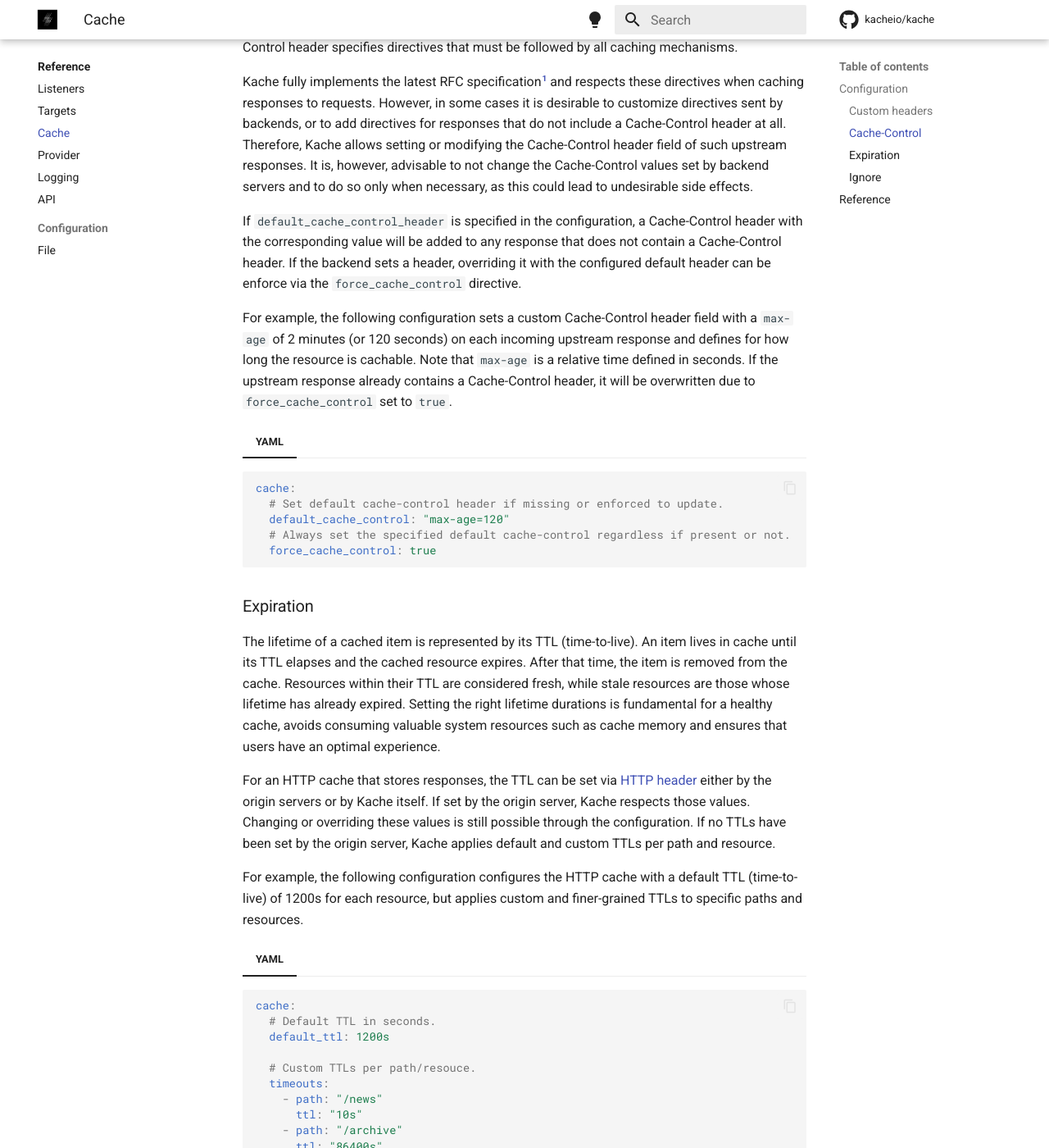
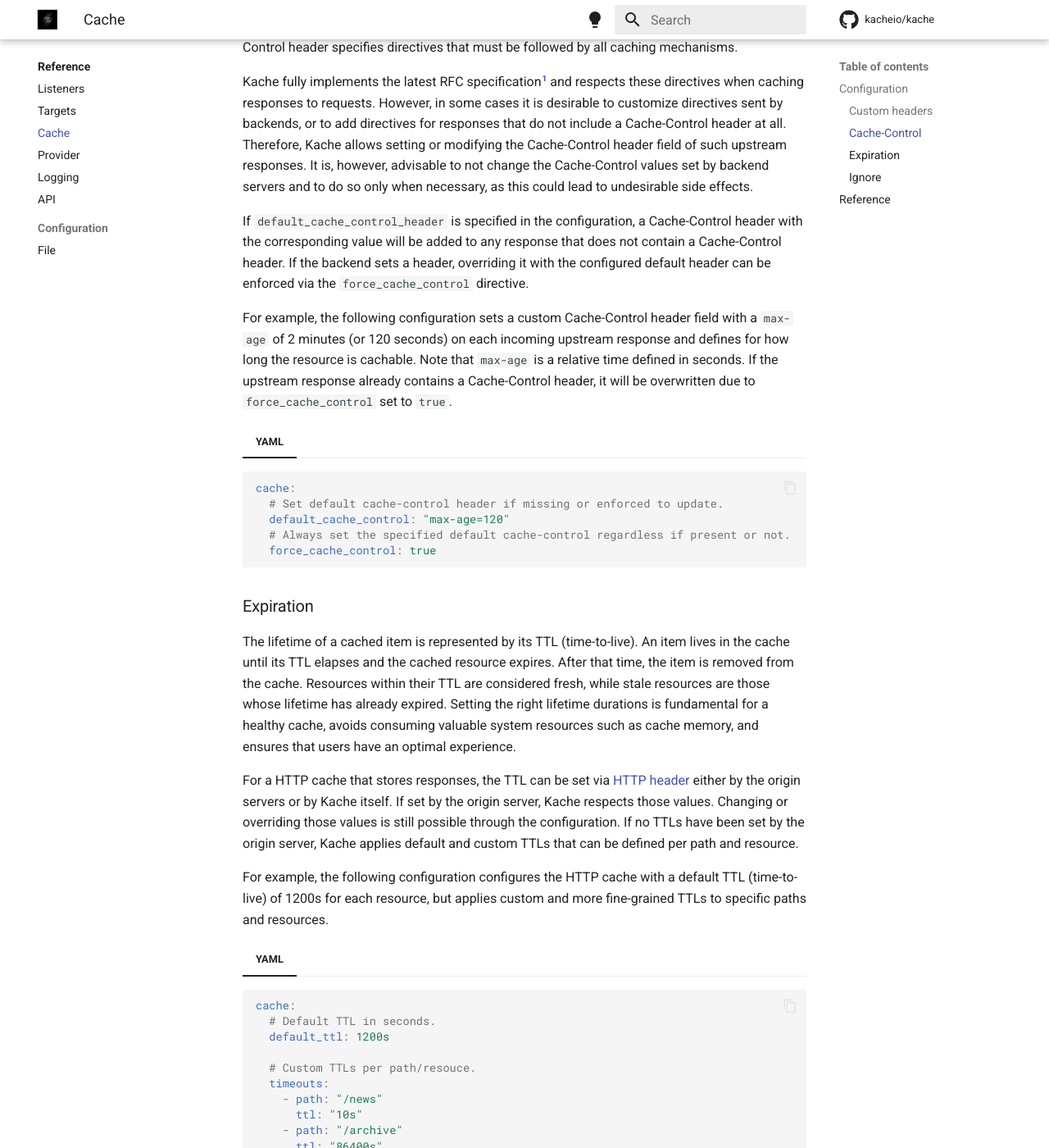
Before and after one commit to kacheio/docs, an MkDocs documentation site: the page built from docs/reference/cache.md, in a window 1280 px wide and 1400 px high, scrolled down 1625 px. Shown: the whole window at 82% size. Built offline with MkDocs 1.6.1 and Material for MkDocs 9.7.7, drawn with Linux system fonts in a browser that asks for light colours; comment, search, counter and statistics services are not loaded; some of the changed text lies outside the part shown.

Commit message:
Update cache reference and fix some typos (#33)
* Update cache reference

* Update cache.md

````diff
--- a/docs/reference/cache.md
+++ b/docs/reference/cache.md
@@ -43,7 +43,7 @@
 
 Kache fully implements the latest RFC specification[^1] and respects these directives when caching responses to requests. However, in some cases it is desirable to customize directives sent by backends, or to add directives for responses that do not include a Cache-Control header at all. Therefore, Kache allows setting or modifying the Cache-Control header field of such upstream responses. It is, however, advisable to not change the Cache-Control values set by backend servers and to do so only when necessary, as this could lead to undesirable side effects.
 
-If `default_cache_control_header` is specified in the configuration, a Cache-Control header with the corresponding value will be added to any response that does not contain a Cache-Control header. If the backend sets a header, overriding it with the configured default header can be enforce via the `force_cache_control` directive.
+If `default_cache_control_header` is specified in the configuration, a Cache-Control header with the corresponding value will be added to any response that does not contain a Cache-Control header. If the backend sets a header, overriding it with the configured default header can be enforced via the `force_cache_control` directive.
 
 For example, the following configuration sets a custom Cache-Control header field with a `max-age` of 2 minutes (or 120 seconds) on each incoming upstream response and defines for how long the resource is cachable. Note that `max-age` is a relative time defined in seconds. If the upstream response already contains a Cache-Control header, it will be overwritten due to `force_cache_control` set to `true`.
 
@@ -58,11 +58,11 @@
 
 ### Expiration
 
-The lifetime of a cached item is represented by its TTL (time-to-live). An item lives in cache until its TTL elapses and the cached resource expires. After that time, the item is removed from the cache. Resources within their TTL are considered fresh, while stale resources are those whose lifetime has already expired. Setting the right lifetime durations is fundamental for a healthy cache, avoids consuming valuable system resources such as cache memory and ensures that users have an optimal experience.
+The lifetime of a cached item is represented by its TTL (time-to-live). An item lives in the cache until its TTL elapses and the cached resource expires. After that time, the item is removed from the cache. Resources within their TTL are considered fresh, while stale resources are those whose lifetime has already expired. Setting the right lifetime durations is fundamental for a healthy cache, avoids consuming valuable system resources such as cache memory, and ensures that users have an optimal experience.
 
-For an HTTP cache that stores responses, the TTL can be set via [HTTP header](#cache-control) either by the origin servers or by Kache itself. If set by the origin server, Kache respects those values. Changing or overriding these values is still possible through the configuration. If no TTLs have been set by the origin server, Kache applies default and custom TTLs per path and resource.
+For a HTTP cache that stores responses, the TTL can be set via [HTTP header](#cache-control) either by the origin servers or by Kache itself. If set by the origin server, Kache respects those values. Changing or overriding those values is still possible through the configuration. If no TTLs have been set by the origin server, Kache applies default and custom TTLs that can be defined per path and resource.
 
-For example, the following configuration configures the HTTP cache with a default TTL (time-to-live) of 1200s for each resource, but applies custom and finer-grained TTLs to specific paths and resources.
+For example, the following configuration configures the HTTP cache with a default TTL (time-to-live) of 1200s for each resource, but applies custom and more fine-grained TTLs to specific paths and resources.
 
 === "YAML"
   ```yaml
@@ -115,15 +115,15 @@
 | `default_ttl`             | `string`    | Is the default TTL (time-to-live) for cached items. The value is a duration string. A duration string is a possibly signed sequence of decimal numbers, each with optional fraction and a unit suffix, such as "300ms", "1.5h", or "2h45m". Valid time units are "ns", "us" (or "µs"), "ms", "s", "m", "h". TTL must be greater than 0. |
 | `default_cache_control`   | `string`    | Specifies a custom Cache-Control header. If configured, the custom Cache-Control header is added to each response that does not contain a valid Cache-Control header. The value must be a valid directive according to the corresponding [RFC specification](https://httpwg.org/specs/rfc7234#header.cache-control).  |
 | `force_cache_control`     | `bool`      | Specifies whether to overwrite and modify an existing Cache-Control header. If set to `true`, the Cache-Control header set by the origin server will be overwritten with the value set in `default_cache_control`. |
-| `timeouts`                | `list`      | Configuration section for custom timeouts (list of TTLs per path/resource). |
-| `path`                    | `string`    | The path to the resource(s) the TTL is applied to. Accepts a string or a valid regex. |
-| `ttl`                     | `string`    | The duration after the resource expires. Accepts a valid duration string. |
+| `timeouts`                | `list`      | Configuration section for custom timeouts (list of TTLs per path). |
+| `path`                    | `string`    | The path to the resource the TTL is applied to. Accepts a string or a valid regex. |
+| `ttl`                     | `string`    | The duration after the specified resource expires. Accepts a valid duration string. |
 | `excluded`                | `list`      | Configuration section for resources excluded from cache. |
-| `path`                    | `string`    | The path the TTL is applied to. Accepts a string or valid regex. |
-| `header`                  | `string`    | Headers to be ignored by the cache. Header name must be specified by words separated by underscores. E.g. to match the canonical header name X-Requested-With, the corresponding value must be `x_requested_with`. |
+| `path`                    | `string`    | The request path that will be ignored. Accepts a string or a valid regex. |
+| `header`                  | `string`    | Headers to be ignored by the cache. Header names must be specified in [snake case](https://en.wikipedia.org/wiki/Snake_case) format which is then resolved to a canonical format. E.g. to match the canonical header name X-Requested-With, the corresponding value in the configuration must be `x_requested_with`. |
 | `content`                 | `list`      | Configuration section containing the content ignored by the cache. List of type and size (size is optional). |
 | `type`                    | `string`    | Type is the content type to be ignored by the cache. Accepts a string or a valid regex. See [here](https://www.iana.org/assignments/media-types/media-types.xhtml) for an up-to-date and complete list of media types. |
-| `size`                    | `int`       | Size is the max content size in bytes. For every matching content type in `type`, resources that exceed the specified size are not cached. |
+| `size`                    | `int`       | Size is the max content size in bytes. For the every corresponding matching content type in `type`, resources that exceed the specified size are not cached. |
 
 [^1]:
     [RFC7234 -- HTTP Caching](https://httpwg.org/specs/rfc7234)
````
Also changed, not shown: other parts of docs/reference/cache.md (+1 -1 lines).
